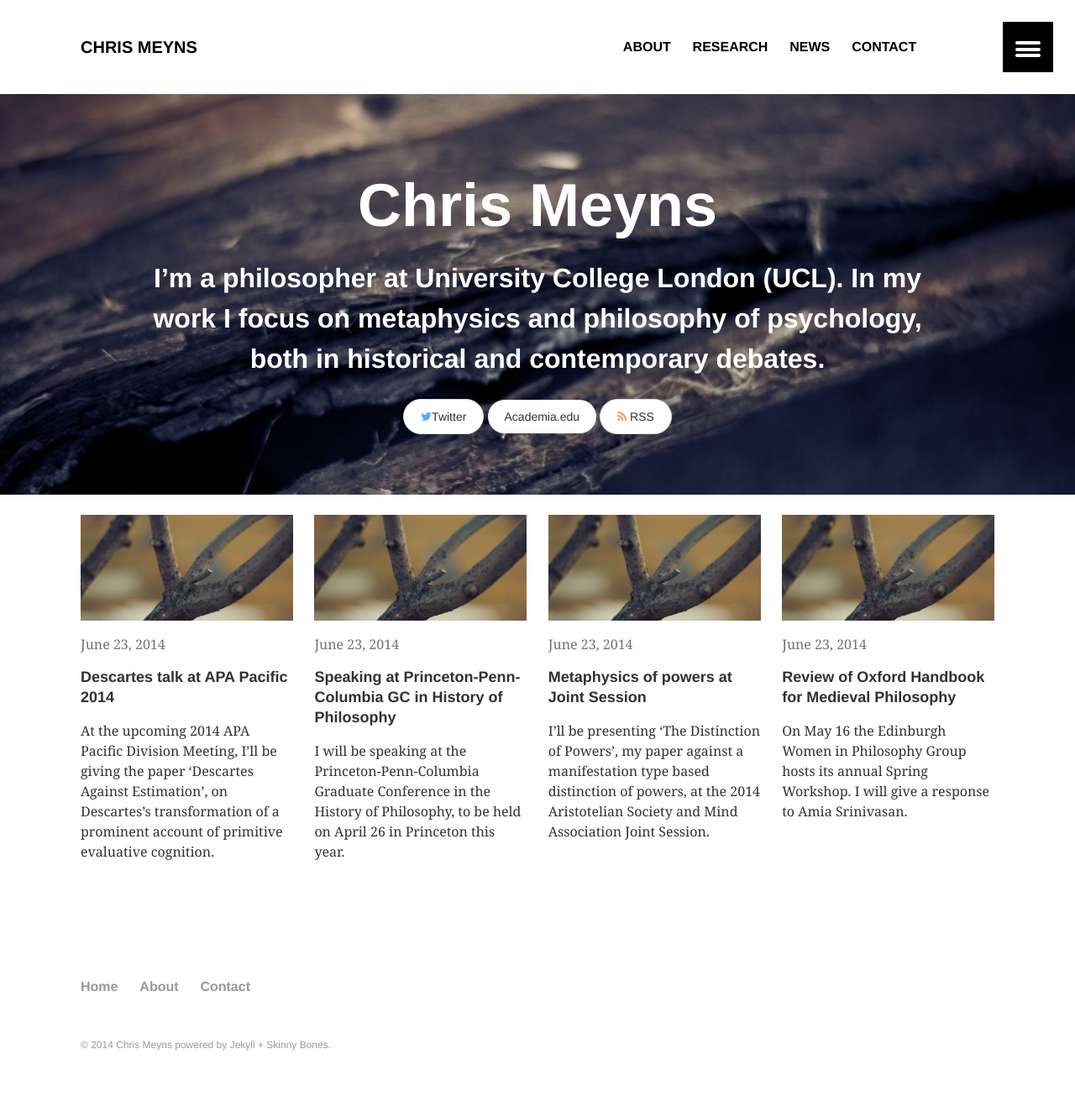
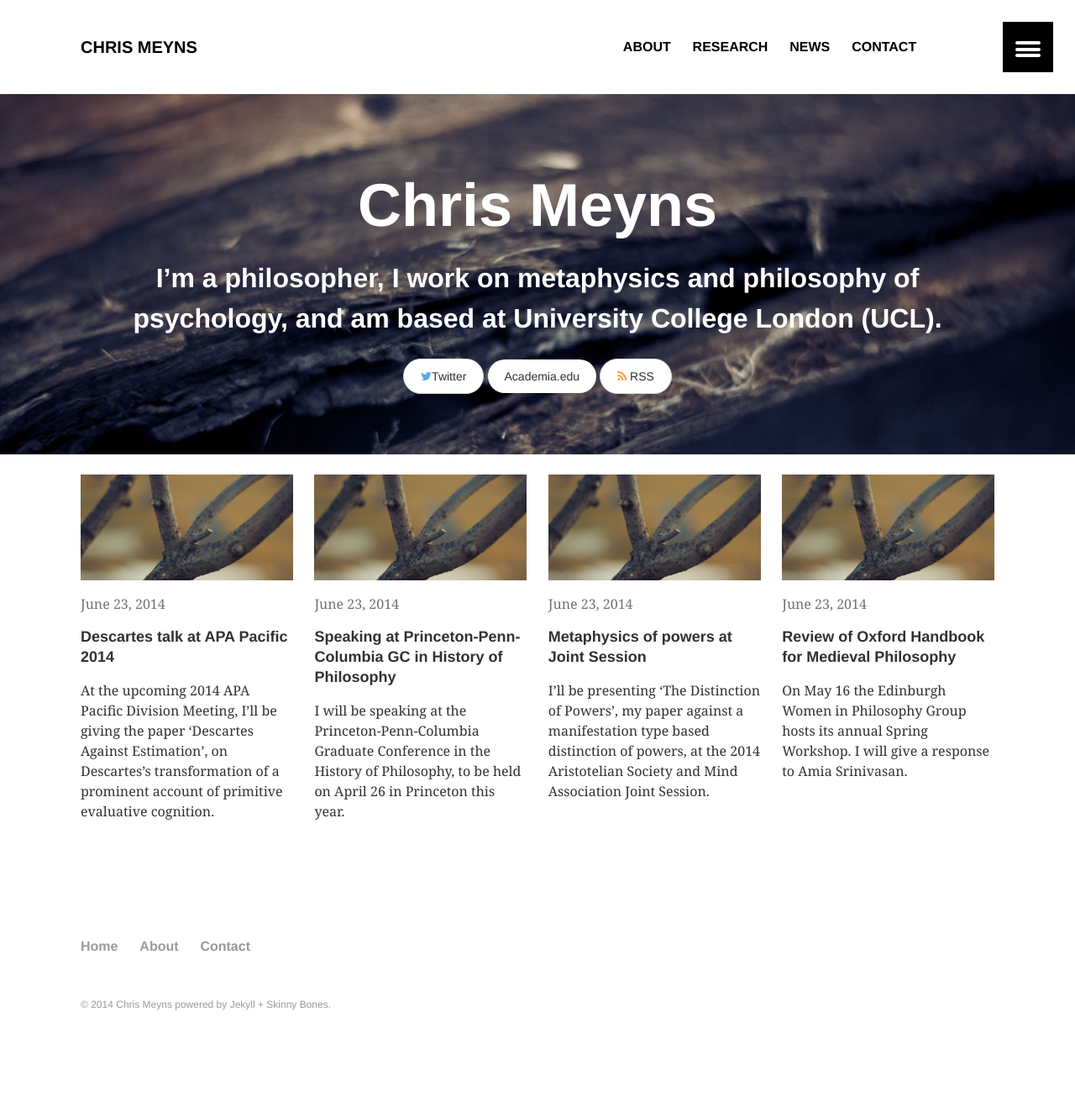
Before and after one commit to msteenhagen/csmeyns.github.io, a Jekyll site: the page built from index.md, in a window 1280 px wide. Shown: the whole page at 84% size. Built offline with Jekyll 4.4.1, drawn with Linux system fonts in a browser that asks for light colours; after the commit the page ends 1282 px from its top, so only the background shows below that.

Commit message:
Update index.md

```diff
--- a/index.md
+++ b/index.md
@@ -2,7 +2,7 @@
 layout: home
 top: chris meyns
 center: Chris Meyns
-tagline: I’m a philosopher at University College London (UCL). In my work I focus on metaphysics and philosophy of psychology, both in historical and contemporary debates.
+tagline: I’m a philosopher, I work on metaphysics and philosophy of psychology, and am based at University College London (UCL).
 permalink: /
 image:
   feature: wood-texture-1600x800.jpg
```
